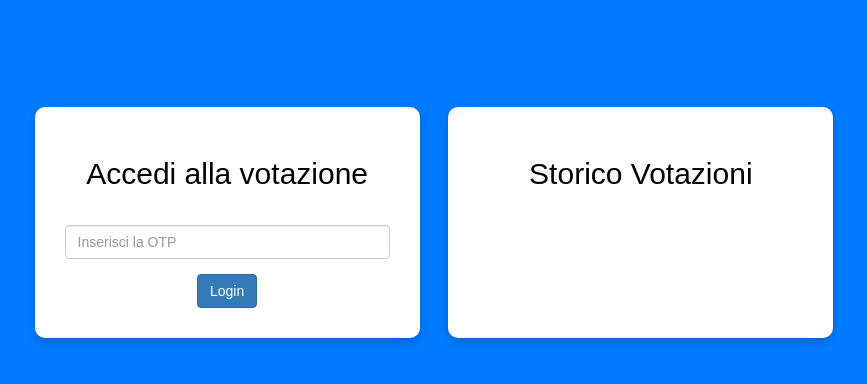
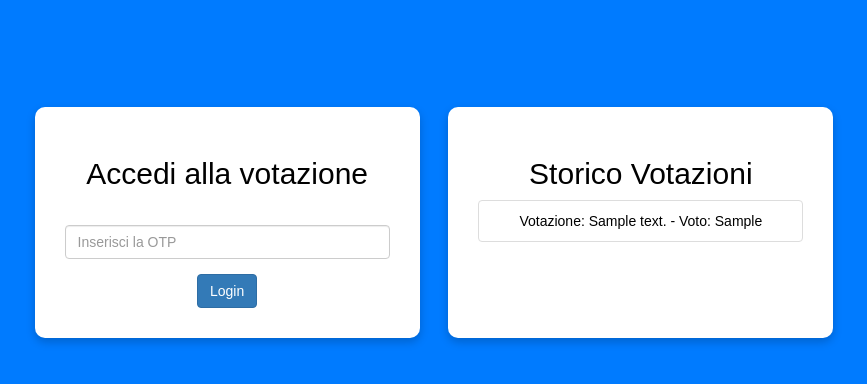
Before and after one commit to Tressilloide/GestioneCollegio, a PHP site: page /areariservata.php in a window 1280 px wide. Shown: the part 218-602 px from the top of the page, without its empty margins (206-1073 px from the left). Run offline with PHP 8.4, Linux system fonts and the light colour scheme; the visitor is signed in with stand-in values (Sample User, id 1); tables that the repository leaves empty or names only in its code hold one stand-in row (values such as "Sample post").

Commit message:
Storico votazioni

```diff
--- a/areariservata.php
+++ b/areariservata.php
@@ -1,4 +1,6 @@
 <?php
+    include 'connessione.php';
+    include 'funzioni.php';
     session_start();
 ?>
 
@@ -57,6 +59,9 @@
             box-shadow: 0px 4px 10px rgba(0, 0, 0, 0.2);
         }
 
+        .list-group-item{
+            color: black;
+        }
 
 
 
@@ -71,8 +76,19 @@
             exit();
         }
 
+        $email = $_SESSION['email_utente'];
+        if (isset($_SESSION['if_loggato']) && $_SESSION['if_loggato'] === true) {
 
-        if (isset($_SESSION['if_loggato']) && $_SESSION['if_loggato'] === true) {
+            $email = mysqli_real_escape_string($db_conn, $email);
+
+            $query = "SELECT effettua.voto, tvotazione.descrizione
+                FROM effettua
+                JOIN tdocente ON effettua.id_docente = tdocente.id_contatto
+                JOIN tvotazione ON effettua.id_votazione = tvotazione.id_votazione
+                WHERE tdocente.email = '$email'
+            ";
+            $result = mysqli_query($db_conn, $query);
+
     ?>
     <!-- Navbar fissa in cima -->
     <nav class="navbar navbar-default">
@@ -118,7 +134,26 @@
         <!-- Div destro -->
         <div class="center-box">
             <h2>Storico Votazioni</h2>
+            <ul class='list-group'>
+                <?php
+                    if ($result && mysqli_num_rows($result) > 0) {
+                        while ($row = mysqli_fetch_assoc($result)) {
+                ?>
+                    <li class='list-group-item'>
+                        Votazione: <?= htmlspecialchars($row['descrizione']) ?> - Voto: <?= htmlspecialchars($row['voto']) ?>
+                    </li>
+                <?php
+                        }
+                    } else {
+                ?>
+                    <li class='list-group-item'>Nessun voto effettuato</li>
+                <?php
+                    }
+                ?>
+            </ul>
         </div>
+
+
     </div>
 
 
```
